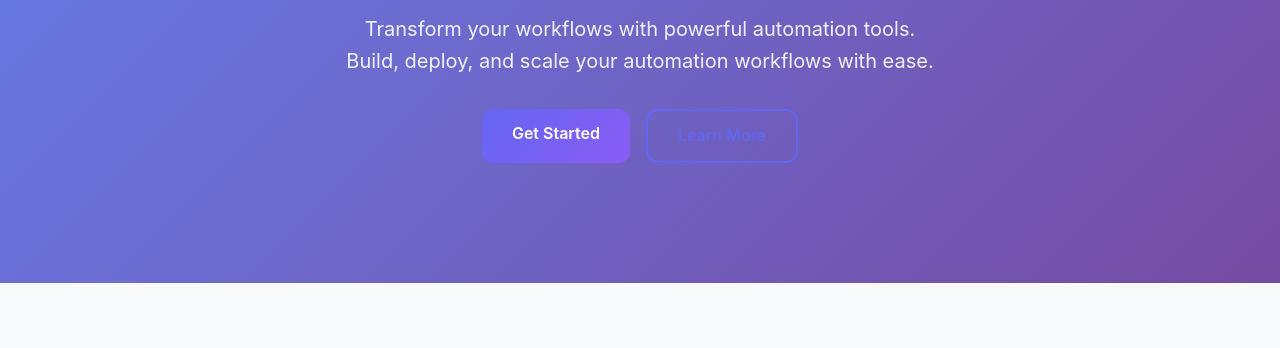
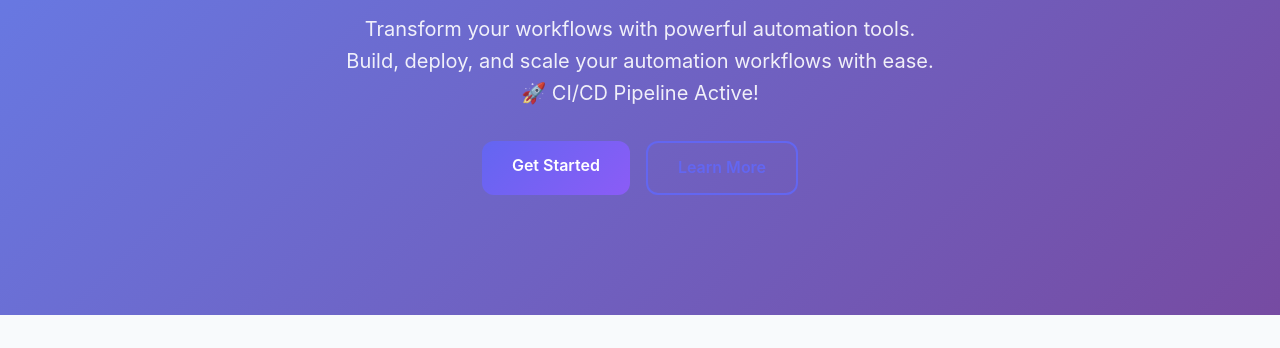
Before and after one commit to Junaid91/agents2automate.com, a plain HTML site: page index.html in a window 1280 px wide. Shown: the part 283-631 px from the top of the page. Drawn offline with Linux system fonts and the light colour scheme.

Commit message:
Test automated CI/CD deployment pipeline

```diff
--- a/index.html
+++ b/index.html
@@ -29,7 +29,7 @@
             <div class="container">
                 <div class="hero-content">
                     <h2>Automation Made Simple</h2>
-                    <p>Transform your workflows with powerful automation tools. Build, deploy, and scale your automation workflows with ease.</p>
+                    <p>Transform your workflows with powerful automation tools. Build, deploy, and scale your automation workflows with ease. 🚀 CI/CD Pipeline Active!</p>
                     <div class="cta-buttons">
                         <a href="https://n8n.agents2automate.com" target="_blank" class="btn btn-primary">Get Started</a>
                         <a href="#features" class="btn btn-secondary">Learn More</a>
```
